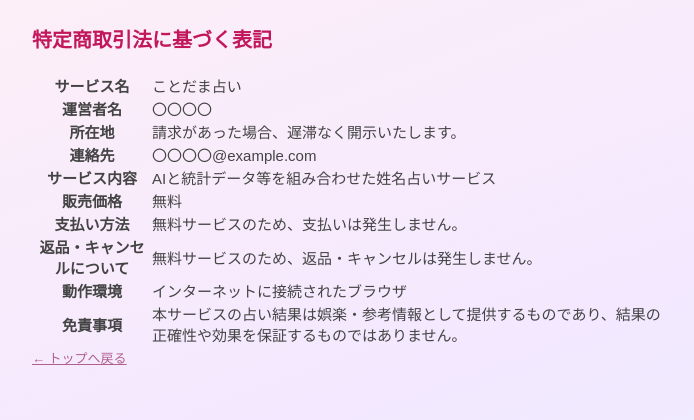
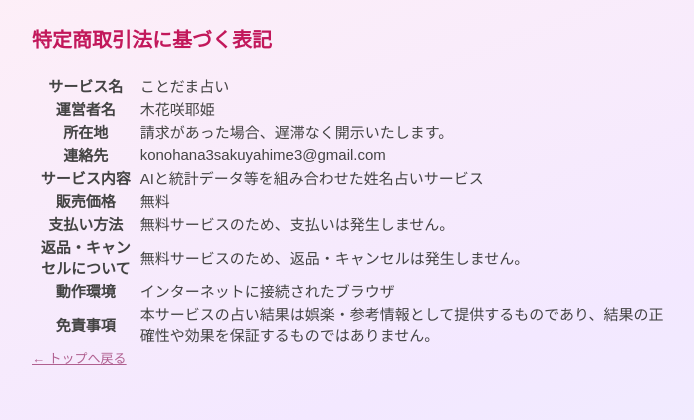
Before and after one commit to grant1493-svg/kotodama-fortune, a Flask app: page /tokushoho in a window 1280 px wide. Shown: the top 420 px of the page, without its empty margins (288-982 px from the left). Run offline with Flask 3, Linux system fonts and the light colour scheme.

Commit message:
Update tokushoho.html

```diff
--- a/kotodama/templates/tokushoho.html
+++ b/kotodama/templates/tokushoho.html
@@ -13,7 +13,7 @@
     </tr>
     <tr>
       <th>運営者名</th>
-      <td>〇〇〇〇</td>
+      <td>木花咲耶姫</td>
     </tr>
     <tr>
       <th>所在地</th>
@@ -21,7 +21,7 @@
     </tr>
     <tr>
       <th>連絡先</th>
-      <td>〇〇〇〇@example.com</td>
+      <td>konohana3sakuyahime3@gmail.com</td>
     </tr>
     <tr>
       <th>サービス内容</th>
```
